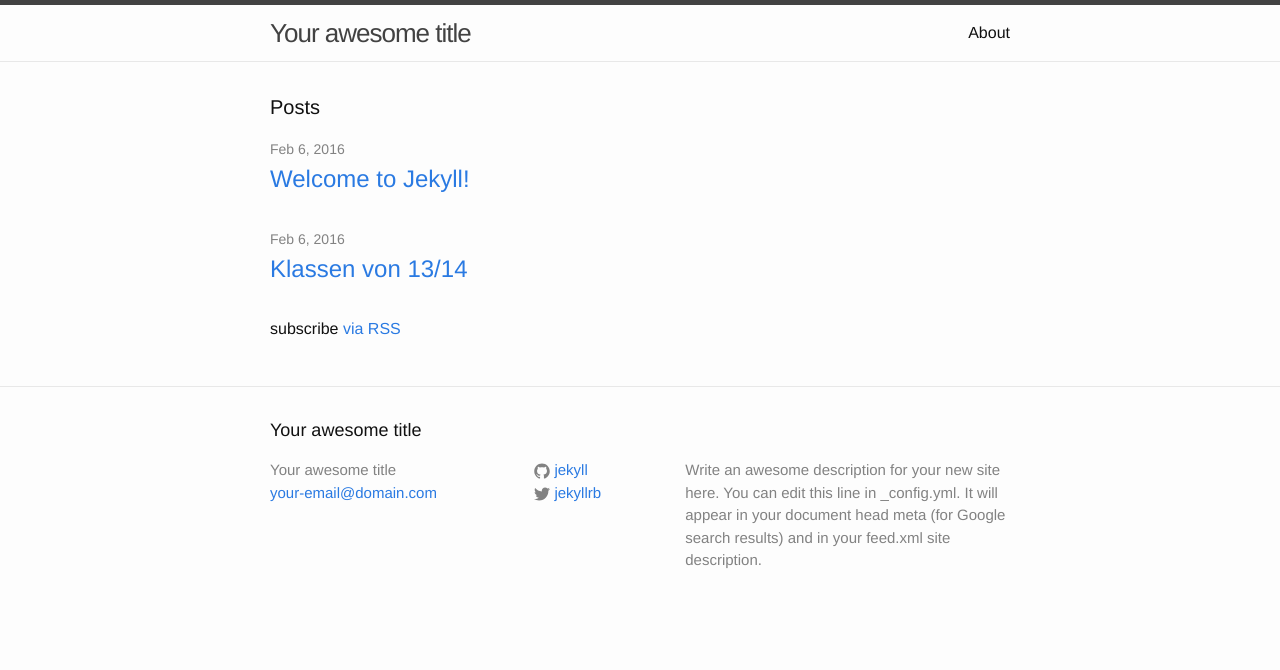
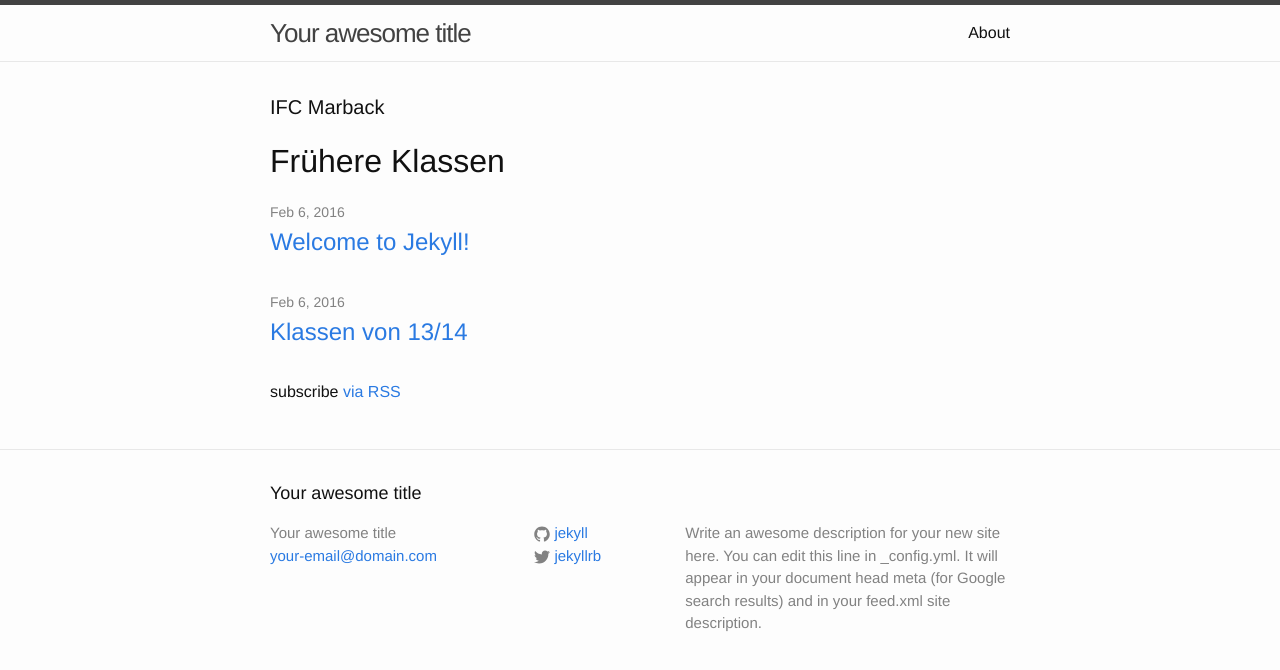
Before and after one commit to klugjohannes/pages-test, a Jekyll site: the page built from index.html, in a window 1280 px wide. Shown: the top 670 px of the page. Built offline with Jekyll 4.4.1, drawn with Linux system fonts in a browser that asks for light colours.

Commit message:
Update index.html

```diff
--- a/index.html
+++ b/index.html
@@ -4,8 +4,9 @@ layout: default
 
 <div class="home">
 
-  <h1 class="page-heading">Posts</h1>
+  <h1 class="page-heading">IFC Marback</h1>
 
+  <h1>Frühere Klassen</h1>
   <ul class="post-list">
     {% for post in site.posts %}
       <li>
```
